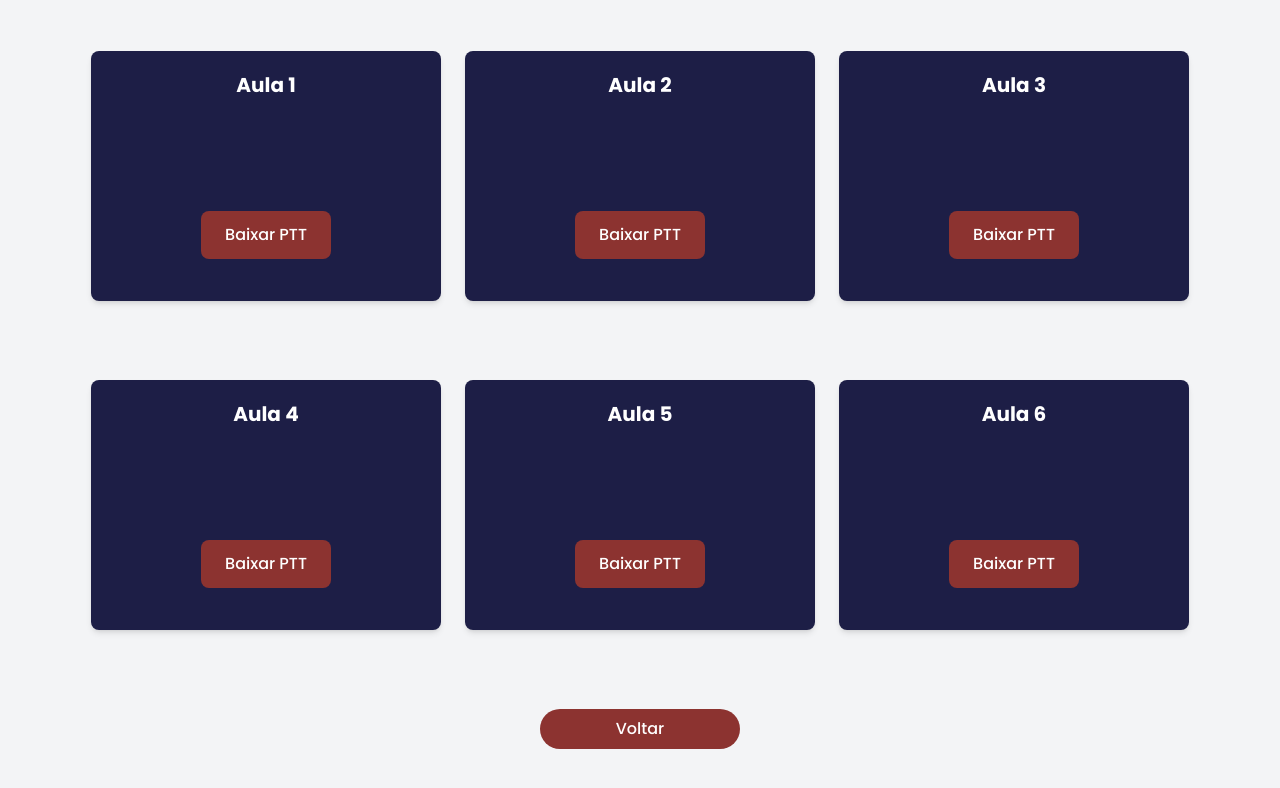
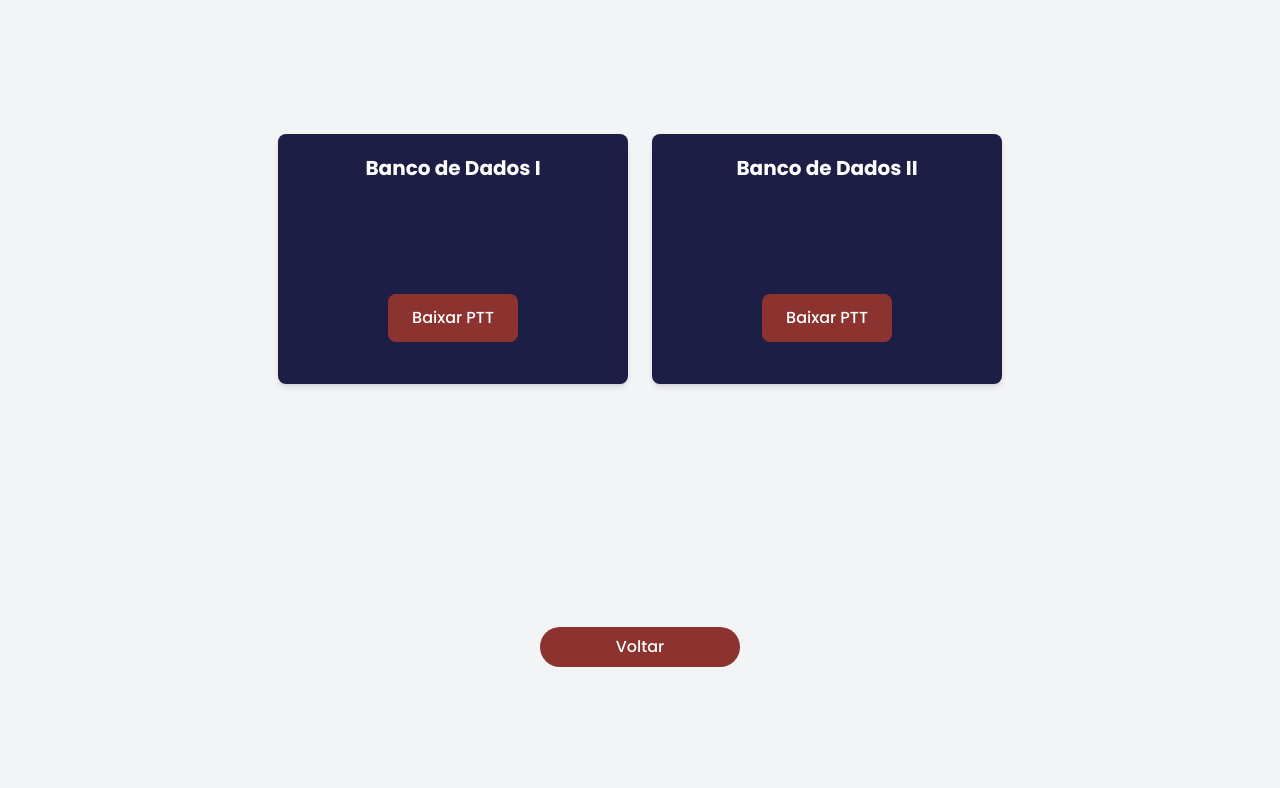
Before and after one commit to adrieeltorres1/pptGerenciador, a React (Vite) app: page /BancoDeDados in a window 1280 px wide. Shown: the top 788 px of the page. Built offline with nearby package versions, Linux system fonts and the light colour scheme.

Commit message:
Atualizando arquivos da disciplina banco de dados

```diff
--- a/pages/BancoDeDados.jsx
+++ b/pages/BancoDeDados.jsx
@@ -6,12 +6,12 @@ const BancoDeDados = () => {
     <>
       <div className="flex flex-wrap gap-6 justify-center items-center p-6 bg-gray-100 min-h-screen">
         <div className="bg-[#1d1e46] w-[350px] h-[250px] rounded-lg text-white shadow-md">
-          <h2 className="flex justify-center text-xl font-bold mb-4 mt-5">Aula 1</h2>
+          <h2 className="flex justify-center text-xl font-bold mb-4 mt-5">Banco de Dados I</h2>
           <div className="flex justify-center mt-28">
             <button
               className=" px-6 py-3 bg-vermelho-danger text-white font-medium rounded-lg hover:bg-[#4e151c] transition-all duration-300"
               onClick={() => {
-                window.open("https://drive.google.com/uc?exporte=download&id=1JbfzlZ9B5X11JUFeinDRIO52pdRcwUBF", "_blank");
+                window.open("https://drive.google.com/uc?export=download&id=1Pu5Es8xgm40sBz6X5jKrtq6J6c9RvkXJ", "_blank");
               }}
             >
               Baixar PTT
@@ -20,30 +20,37 @@ const BancoDeDados = () => {
         </div>
 
         <div className="bg-[#1d1e46] w-[350px] h-[250px]  rounded-lg text-white shadow-md">
-          <h2 className="flex justify-center text-xl font-bold mb-4 mt-5">Aula 2</h2>
+          <h2 className="flex justify-center text-xl font-bold mb-4 mt-5">Banco de Dados II</h2>
           <div className="flex justify-center mt-28" >
             <button
-              className=" px-6 py-3 bg-vermelho-danger text-white font-medium rounded-lg hover:bg-[#4e151c]">Baixar PTT</button>
+              className=" px-6 py-3 bg-vermelho-danger text-white font-medium rounded-lg hover:bg-[#4e151c]"
+              onClick={() => {
+                window.open("https://drive.google.com/uc?export=download&id=1rqawT2HI8oQqzUeDuIpc42Av07wQQ6gl", "_blank");
+              }}
+              >
+                Baixar PTT
+
+                </button>
           </div>
         </div>
 
-        <div className="bg-[#1d1e46] w-[350px] h-[250px]  rounded-lg text-white shadow-md">
+        {/* <div className="bg-[#1d1e46] w-[350px] h-[250px]  rounded-lg text-white shadow-md">
           <h2 className="flex justify-center text-xl font-bold mb-4 mt-5">Aula 3</h2>
           <div className="flex justify-center mt-28" >
             <button
               className=" px-6 py-3 bg-vermelho-danger text-white font-medium rounded-lg hover:bg-[#4e151c]">Baixar PTT</button>
           </div>
-        </div>
+        </div> */}
 
-        <div className="bg-[#1d1e46] w-[350px] h-[250px]  rounded-lg text-white shadow-md">
+        {/* <div className="bg-[#1d1e46] w-[350px] h-[250px]  rounded-lg text-white shadow-md">
           <h2 className="flex justify-center text-xl font-bold mb-4 mt-5">Aula 4</h2>
           <div className="flex justify-center mt-28" >
             <button
               className=" px-6 py-3 bg-vermelho-danger text-white font-medium rounded-lg hover:bg-[#4e151c]">Baixar PTT</button>
           </div>
-        </div>
+        </div> */}
 
-        <div className="bg-[#1d1e46] w-[350px] h-[250px] rounded-lg text-white shadow-md">
+        {/* <div className="bg-[#1d1e46] w-[350px] h-[250px] rounded-lg text-white shadow-md">
           <h2 className="flex justify-center text-xl font-bold mb-4 mt-5">Aula 5</h2>
           <div className="flex justify-center mt-28">
             <button
@@ -59,7 +66,7 @@ const BancoDeDados = () => {
               className=" px-6 py-3 bg-vermelho-danger text-white font-medium rounded-lg hover:bg-[#4e151c]">Baixar PTT
             </button>
           </div>
-        </div>
+        </div> */}
 
         <div className="flex justify-center w-full">
           <button
```
